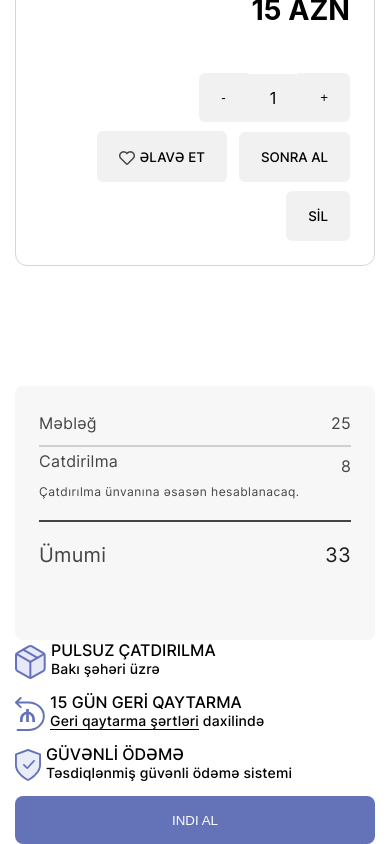
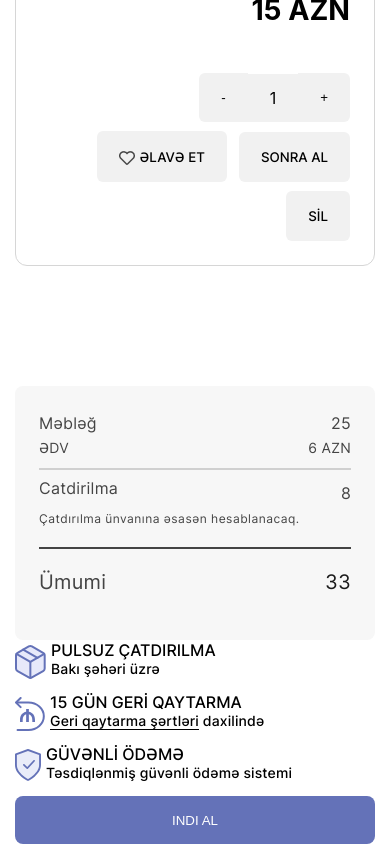
Before and after one commit to NaibRT/Elstore, a React (Create React App) app: page / in a window 390 px wide. Shown: the part 1158-2002 px from the top of the page. Built offline with nearby package versions, Linux system fonts and the light colour scheme.

Commit message:
Tax Done

```diff
--- a/src/App.js
+++ b/src/App.js
@@ -7,7 +7,7 @@ function App() {
   return (
     <div className="App">
       <main>
-
+      {/* <ProductInfo/> */}
        <BasketPage/>
       </main>
     </div>
--- a/src/components/sifarish_qiymeti/sifarish.scss
+++ b/src/components/sifarish_qiymeti/sifarish.scss
@@ -19,14 +19,14 @@
         color: #1A1A1A;
     }
     .text--stock{
-        margin-right: -10px;
+        margin-right: 0px;
         margin-top: 5px;
         margin-bottom: 5px;
         img{
-            height: 11px;
-             margin-top: 6px;
-              width: 14px;
-              margin-right: 2px;
+            height: 14.14px;
+            margin-top: 6px;
+            width: 18px;
+            margin-right: 2px;
         }
         p{
             font-family: InterRegular;
@@ -35,7 +35,7 @@
             font-size: 14px;
             line-height: 170%;
             letter-spacing: 0.25px;
-            color: #348E39;
+            color:#6472B8;;
             width: 77px;
             height: 24px;
         }
@@ -116,13 +116,13 @@
             color: #1A1A1A;
         }
         .text--stock{
-            margin-right: -10px;
+            margin-right: 0px;
             margin-top: 5px;
             margin-bottom: 5px;
             img{
-                height: 11px;
-                margin-top: 7px;
-                width: 14px;
+                height: 14.14px;
+                margin-top: 4px;
+                width: 18px;
                 margin-left: -4px;
             }
             p{
@@ -132,7 +132,7 @@
                 font-size: 14px;
                 line-height: 170%;
                 letter-spacing: 0.25px;
-                color: #348E39;
+                color: #6472B8;;
                     height: 24px;
             }
         }
@@ -166,7 +166,7 @@
             color: #1A1A1A;
         }
     .text--stock{
-    margin-right: 40px;
+    margin: auto;
     margin-bottom: 5px;
     p{
         font-family: InterRegular;
@@ -175,7 +175,7 @@
         font-size: 14px;
         line-height: 170%;
         letter-spacing: 0.25px;
-        color: #348E39;
+        color: #6472B8;;
         width: 77px;
         height: 24px;
     }
@@ -210,7 +210,7 @@
             color: #1A1A1A;
         }
     .text--stock{
-        margin-right: 40px;
+       margin: auto;
         margin-top: 0;
         margin-bottom: 5px;
     p{
@@ -220,7 +220,7 @@
         font-size: 14px;
         line-height: 170%;
         letter-spacing: 0.25px;
-        color: #348E39;
+        color: #6472B8;;
         width: 77px;
         height: 24px;
     }
@@ -265,7 +265,7 @@
         font-size: 14px;
         line-height: 170%;
         letter-spacing: 0.25px;
-        color: #348E39;
+        color: #6472B8;
         width: 77px;
         height: 24px;
      }
--- a/src/components/total_sum/tootal_sum.component.jsx
+++ b/src/components/total_sum/tootal_sum.component.jsx
@@ -10,6 +10,10 @@ const Total_Sum = (props) => {
                             <div className="text__amount--count  display__flex">
                                 <h5>{props.amount}</h5>
                                 <p>{props.totalPrice}</p>
+                            </div>
+                            <div className="text__tax-count display__flex">
+                                <p>ƏDV</p>
+                                <p>6 AZN</p>
                             </div>
                             <div className="bord"></div>
                         </div>
--- a/src/components/total_sum/total_sum.scss
+++ b/src/components/total_sum/total_sum.scss
@@ -20,7 +20,6 @@
 
     .text--amount{
         justify-content: space-between;
-        height: 24px;
         h5{
             font-family: InterRegular;
             font-style: normal;
@@ -43,6 +42,20 @@
         .text__amount--count{
             justify-content: space-between;
         }
+        .text__tax-count{
+            justify-content: space-between;
+            margin-top: 2px;
+            p{
+                font-family: InterRegular;
+                font-style: normal;
+                font-weight: 500;
+                font-size: 14px;
+                line-height: 150%;
+                letter-spacing: 0.25px;
+                text-transform: uppercase;
+                color: #444444;
+            }
+        }
         .bord{
             width: 100%;
             margin-top: 10px;
@@ -52,7 +65,7 @@
 
 }
 .text--delivery{
-    margin-top: 14px;
+    margin-top: 6px;
     .text__delivery--count{
         justify-content: space-between;
         h5{
```
Also changed, not shown: src/assets/images/slider/suggest.png.
